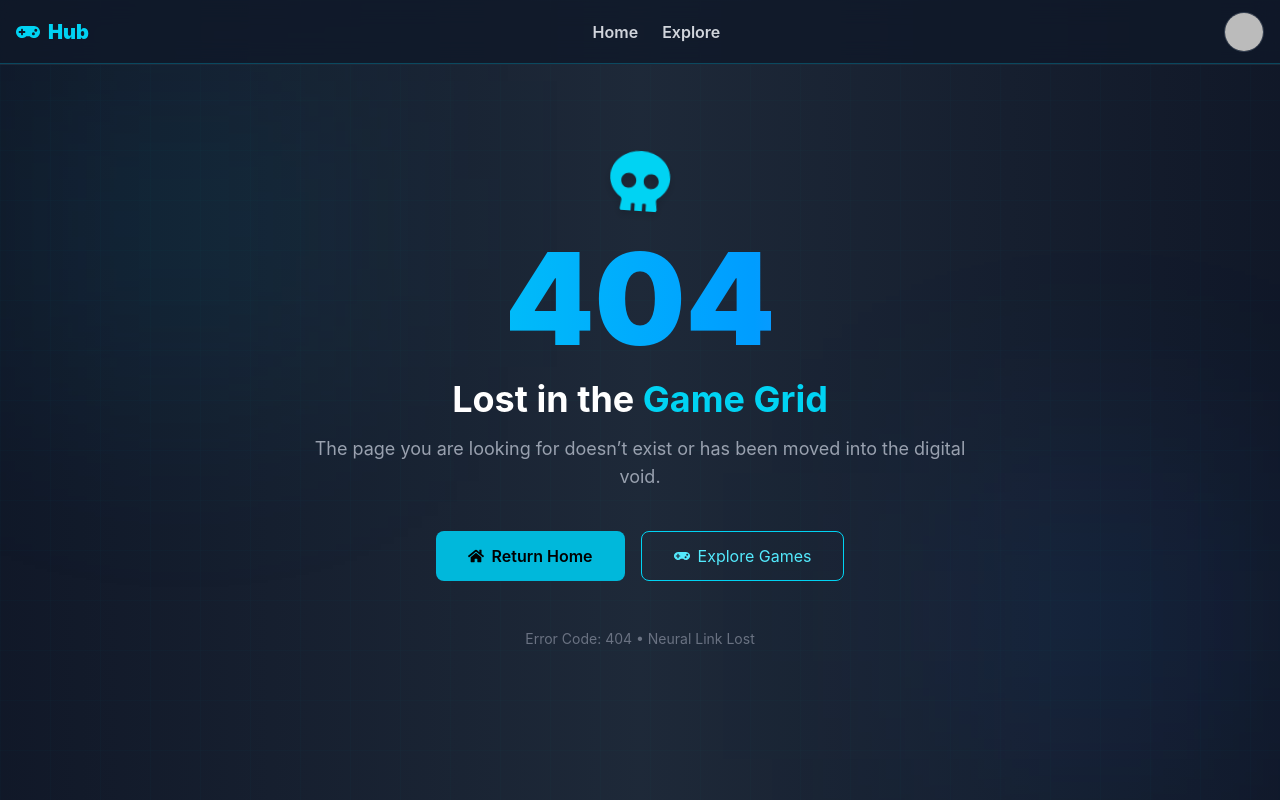
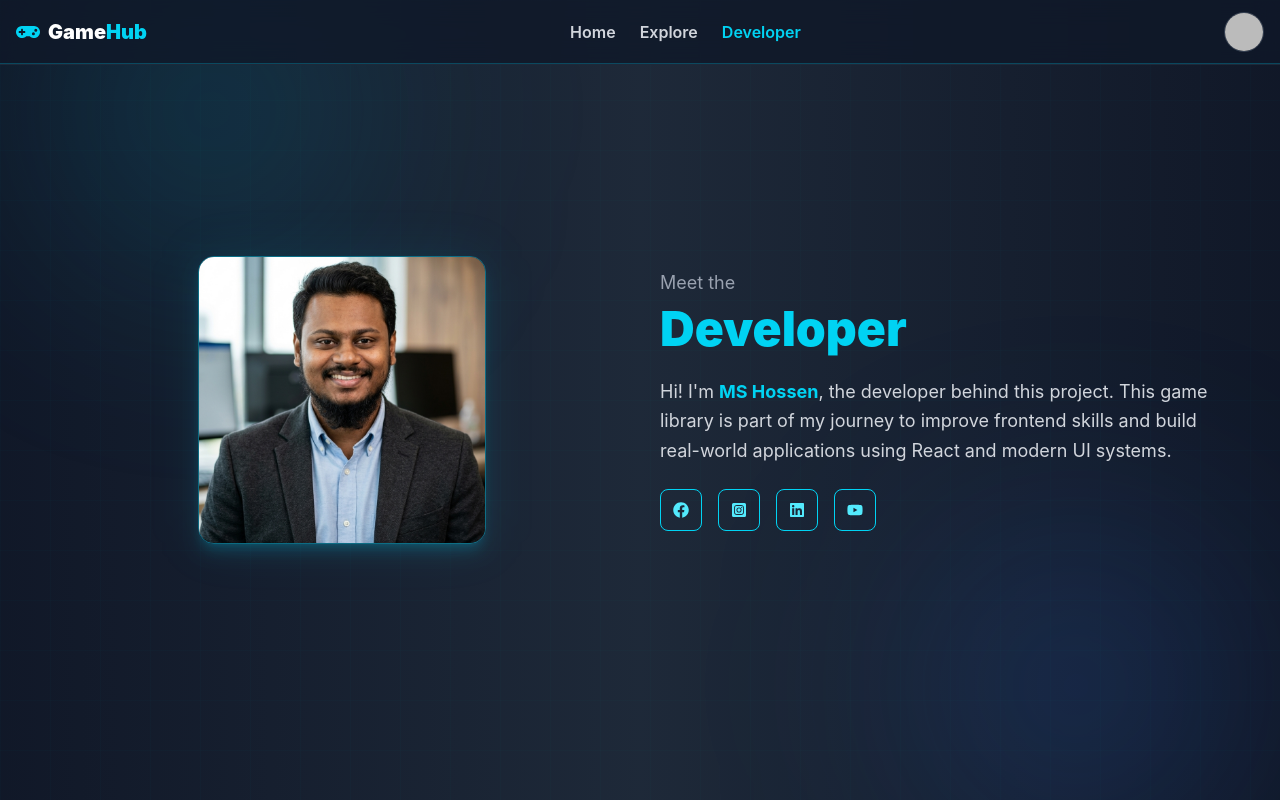
Before and after one commit to MSabbirHossen/Online-Game-Library, a React (Vite) app: page /developers in a window 1280 px wide. Shown: the top 800 px of the page. Built offline with nearby package versions, Linux system fonts and the light colour scheme; no server answers; sample sign-in values are in the browser's storage.

Commit message:
Redirection form the protected route to the desier route is implemented.

```diff
--- a/src/App.jsx
+++ b/src/App.jsx
@@ -15,11 +15,12 @@ import NotFound from "./pages/NotFound";
 import ProtectedRoute from "./components/ProtectedRoute";
 import ExploreGames from "./pages/ExploreGames";
 import PopularGames from "./components/PopularGames/PopularGames";
+import MeetDeveloper from "./pages/MeetDeveloper";
 
 function AppContent() {
   const location = useLocation();
 
-return (
+  return (
     <Routes>
       <Route element={<Layout />}>
         <Route path="/" element={<Home />} />
@@ -48,6 +49,14 @@ return (
           element={
             <ProtectedRoute>
               <UpdateProfile />
+            </ProtectedRoute>
+          }
+        />
+        <Route
+          path="/developers"
+          element={
+            <ProtectedRoute>
+              <MeetDeveloper />
             </ProtectedRoute>
           }
         />
--- a/src/components/Layout/Navbar.jsx
+++ b/src/components/Layout/Navbar.jsx
@@ -24,30 +24,29 @@ const Navbar = () => {
 
   return (
     <nav className="fixed top-0 left-0 w-full z-50 bg-gray-900/80 backdrop-blur-md border-b border-gray-800">
-
       {/* glow line */}
       <div className="absolute bottom-0 left-0 w-full h-[1px] bg-cyan-500/30"></div>
 
       <div className="max-w-7xl mx-auto px-3 sm:px-4 py-2 sm:py-3 flex items-center justify-between">
-
         {/* Logo */}
-        <NavLink to="/" className="flex items-center gap-1 sm:gap-2 group flex-shrink-0">
+        <NavLink
+          to="/"
+          className="flex items-center gap-1 sm:gap-2 group flex-shrink-0"
+        >
           <FaGamepad className="text-cyan-400 text-xl sm:text-2xl group-hover:scale-110 transition" />
-          <span className="text-base sm:text-lg lg:text-xl font-black text-white">
-            <span className="hidden xs:inline">Game</span><span className="text-cyan-400">Hub</span>
+          <span className="text-base sm:text-lg lg:text-xl font-black text-white hidden md:inline">
+            <span className="">Game</span>
+            <span className="text-cyan-400">Hub</span>
           </span>
         </NavLink>
 
         {/* Desktop menu */}
         <div className="hidden md:flex items-center gap-4 lg:gap-6">
-
           <NavLink
             to="/"
             className={({ isActive }) =>
               `text-xs sm:text-sm lg:text-base font-semibold transition ${
-                isActive
-                  ? "text-cyan-400"
-                  : "text-gray-300 hover:text-cyan-300"
+                isActive ? "text-cyan-400" : "text-gray-300 hover:text-cyan-300"
               }`
             }
           >
@@ -58,23 +57,29 @@ const Navbar = () => {
             to="/explore"
             className={({ isActive }) =>
               `text-xs sm:text-sm lg:text-base font-semibold transition ${
-                isActive
-                  ? "text-cyan-400"
-                  : "text-gray-300 hover:text-cyan-300"
+                isActive ? "text-cyan-400" : "text-gray-300 hover:text-cyan-300"
               }`
             }
           >
             Explore
           </NavLink>
+          <NavLink
+            to="/developers"
+            className={({ isActive }) =>
+              `text-xs sm:text-sm lg:text-base font-semibold transition ${
+                isActive ? "text-cyan-400" : "text-gray-300 hover:text-cyan-300"
+              }`
+            }
+          >
+            Developer
+          </NavLink>
         </div>
 
         {/* Right side */}
         <div className="flex items-center gap-2 sm:gap-3">
-
           {/* Auth */}
           {isLoggedIn ? (
             <div className="relative">
-
               {/* avatar */}
               <button
                 onClick={() => setOpen(!open)}
@@ -90,7 +95,6 @@ const Navbar = () => {
               {/* dropdown */}
               {open && (
                 <div className="absolute right-0 mt-3 w-48 sm:w-56 bg-gray-900 border border-gray-700 rounded-xl shadow-lg overflow-hidden z-50">
-
                   <div className="px-4 py-3 border-b border-gray-700 text-sm text-gray-300">
                     {user?.displayName || user?.email}
                   </div>
@@ -114,7 +118,6 @@ const Navbar = () => {
             </div>
           ) : (
             <div className="flex gap-2">
-
               <NavLink
                 to="/login"
                 className="px-4 py-2 text-sm rounded-lg border border-gray-700 text-gray-300 hover:border-cyan-400 hover:text-cyan-300 transition"
@@ -128,7 +131,6 @@ const Navbar = () => {
               >
                 Register
               </NavLink>
-
             </div>
           )}
 
@@ -139,7 +141,6 @@ const Navbar = () => {
           >
             ☰
           </button>
-
         </div>
       </div>
     </nav>
--- a/src/components/ProtectedRoute.jsx
+++ b/src/components/ProtectedRoute.jsx
@@ -1,9 +1,10 @@
 import React from "react";
-import { Navigate } from "react-router";
+import { Navigate, useLocation } from "react-router";
 import { useAuth } from "../context/AuthContext";
 
 const ProtectedRoute = ({ children }) => {
   const { isLoggedIn, loading } = useAuth();
+  const location = useLocation();
 
   if (loading) {
     return (
@@ -14,7 +15,7 @@ const ProtectedRoute = ({ children }) => {
   }
 
   if (!isLoggedIn) {
-    return <Navigate to="/login" replace />;
+    return <Navigate to="/login" state={{ from: location.pathname }} replace />;
   }
 
   return children;
--- a/src/context/AuthContext.jsx
+++ b/src/context/AuthContext.jsx
@@ -1,12 +1,14 @@
 import React, { createContext, useContext, useEffect, useState } from "react";
 import { onAuthStateChanged } from "firebase/auth";
 import { auth } from "../firebase.config";
+import { useLocation } from "react-router";
 
 const AuthContext = createContext();
 
 export const AuthProvider = ({ children }) => {
   const [user, setUser] = useState(null);
   const [loading, setLoading] = useState(true);
+  const location = useLocation();
 
   useEffect(() => {
     const unsubscribe = onAuthStateChanged(auth, (currentUser) => {
--- a/src/pages/Auth/ForgotPassword.jsx
+++ b/src/pages/Auth/ForgotPassword.jsx
@@ -62,14 +62,16 @@ const ForgotPassword = () => {
         animate={{ opacity: 1, y: 0 }}
         className="relative z-10 w-full max-w-md p-8 rounded-2xl bg-black/40 border border-gray-700 backdrop-blur-md shadow-lg shadow-cyan-500/10"
       >
-
         {/* back */}
         <button
-          onClick={() => navigate("/login")}
-          className="flex items-center gap-2 text-gray-400 hover:text-cyan-300 mb-6 transition"
+          onClick={() => {
+            const from = location.state?.from || "/login";
+            navigate(from);
+          }}
+          className="flex items-center gap-2 text-gray-400 hover:text-cyan-300 mb-6 transition text-sm"
         >
           <FaArrowLeft />
-          Back to Login
+          Back
         </button>
 
         {/* icon */}
@@ -79,8 +81,7 @@ const ForgotPassword = () => {
 
         {/* title */}
         <h1 className="text-3xl font-black text-white text-center">
-          Password{" "}
-          <span className="text-cyan-400">Recovery</span>
+          Password <span className="text-cyan-400">Recovery</span>
         </h1>
 
         <p className="text-gray-400 text-center mt-2 mb-8">
@@ -89,7 +90,6 @@ const ForgotPassword = () => {
 
         {/* form */}
         <form onSubmit={handleResetPassword} className="space-y-5">
-
           {/* email */}
           <div className="flex items-center bg-black/30 border border-gray-700 rounded-lg focus-within:border-cyan-400 transition">
             <span className="px-3 text-cyan-400">
@@ -121,7 +121,6 @@ const ForgotPassword = () => {
           A secure reset link will be sent to your email. Follow the
           instructions to regain access to your account.
         </p>
-
       </motion.div>
     </section>
   );
--- a/src/pages/Auth/Login.jsx
+++ b/src/pages/Auth/Login.jsx
@@ -1,5 +1,5 @@
 import React, { useState } from "react";
-import { Link, useNavigate } from "react-router";
+import { Link, useLocation, useNavigate } from "react-router";
 import {
   signInWithEmailAndPassword,
   signInWithPopup,
@@ -15,6 +15,7 @@ const Login = () => {
   const [password, setPassword] = useState("");
   const [loading, setLoading] = useState(false);
   const navigate = useNavigate();
+  const location = useLocation();
 
   const handleLogin = async (e) => {
     e.preventDefault();
@@ -23,7 +24,8 @@ const Login = () => {
     try {
       await signInWithEmailAndPassword(auth, email, password);
       toast.success("Login successful!");
-      navigate("/");
+      const from = location.state?.from || "/";
+      navigate(from);
     } catch (error) {
       toast.error(error.message);
     } finally {
@@ -37,7 +39,8 @@ const Login = () => {
       const provider = new GoogleAuthProvider();
       await signInWithPopup(auth, provider);
       toast.success("Logged in with Google!");
-      navigate("/");
+      const from = location.state?.from || "/";
+      navigate(from);
     } catch (error) {
       toast.error(error.message);
     } finally {
--- a/src/pages/Auth/Register.jsx
+++ b/src/pages/Auth/Register.jsx
@@ -1,5 +1,5 @@
 import React, { useState } from "react";
-import { Link, useNavigate } from "react-router";
+import { Link, useNavigate, useLocation } from "react-router";
 import {
   createUserWithEmailAndPassword,
   signInWithPopup,
@@ -19,6 +19,7 @@ const Register = () => {
   const [confirmPassword, setConfirmPassword] = useState("");
   const [loading, setLoading] = useState(false);
   const navigate = useNavigate();
+  const location = useLocation();
 
   const hasUppercase = /[A-Z]/.test(password);
   const hasLowercase = /[a-z]/.test(password);
@@ -67,7 +68,8 @@ const Register = () => {
       });
 
       toast.success("Account created successfully!");
-      navigate("/");
+      const from = location.state?.from || "/";
+      navigate(from);
     } catch (error) {
       toast.error(error.message);
     } finally {
@@ -81,7 +83,8 @@ const Register = () => {
       const provider = new GoogleAuthProvider();
       await signInWithPopup(auth, provider);
       toast.success("Registered with Google!");
-      navigate("/");
+      const from = location.state?.from || "/";
+      navigate(from);
     } catch (error) {
       toast.error(error.message);
     } finally {
--- a/src/pages/ExploreGames.jsx
+++ b/src/pages/ExploreGames.jsx
@@ -3,10 +3,12 @@ import { motion } from "framer-motion";
 import GameCard from "../components/GameCard";
 import gamesData from "../data/games.json";
 import { FaSearch, FaFilter } from "react-icons/fa";
+import { useLocation } from "react-router";
 
 const ExploreGames = () => {
   const [searchTerm, setSearchTerm] = useState("");
   const [selectedCategory, setSelectedCategory] = useState("All");
+  const location = useLocation();
 
   const categories = ["All", ...new Set(gamesData.map((g) => g.category))];
 
--- a/src/pages/Home.jsx
+++ b/src/pages/Home.jsx
@@ -5,8 +5,10 @@ import CTA from "../components/CtA/CtA";
 import Developers from "../components/Developers/Developers";
 import PopularGames from "../components/PopularGames/PopularGames";
 import Banner from "../components/Banner/Banner";
+import { useLocation } from "react-router";
 
 const Home = () => {
+const location = useLocation();
   return (
     <div className="min-h-screen bg-gray-50">
       <title>Home - GameHub</title>
--- /dev/null
+++ b/src/pages/MeetDeveloper.jsx
@@ -0,0 +1,126 @@
+import React from "react";
+import { motion } from "framer-motion";
+import {
+  FaFacebook,
+  FaYoutube,
+  FaInstagramSquare,
+  FaLinkedin,
+} from "react-icons/fa";
+
+const SocialLinks = [
+  {
+    name: "Facebook",
+    icon: <FaFacebook />,
+    link: "https://www.facebook.com/parttimecoder/",
+  },
+  {
+    name: "Instagram",
+    icon: <FaInstagramSquare />,
+    link: "https://www.instagram.com/parttimecoder/",
+  },
+  {
+    name: "LinkedIn",
+    icon: <FaLinkedin />,
+    link: "https://www.linkedin.com/in/parttimecoder/",
+  },
+  {
+    name: "YouTube",
+    icon: <FaYoutube />,
+    link: "https://www.youtube.com/@Part-TimeCoder",
+  },
+];
+
+const MeetDeveloper = () => {
+  return (
+    <section className="relative min-h-screen overflow-hidden bg-gray-900 flex items-center justify-center px-4">
+
+      {/* ✅ SAME BACKGROUND SYSTEM AS BANNER */}
+      <div className="absolute inset-0 bg-gradient-to-r from-gray-900 via-gray-800 to-gray-900"></div>
+
+      {/* Animated glow (matched) */}
+      <motion.div
+        animate={{ x: [0, 80, -80, 0], y: [0, -40, 40, 0] }}
+        transition={{ duration: 25, repeat: Infinity }}
+        className="absolute top-0 left-0 w-72 h-72 bg-cyan-500/20 rounded-full blur-[120px]"
+      />
+      <motion.div
+        animate={{ x: [0, -80, 80, 0], y: [0, 40, -40, 0] }}
+        transition={{ duration: 30, repeat: Infinity }}
+        className="absolute bottom-0 right-0 w-72 h-72 bg-blue-500/20 rounded-full blur-[120px]"
+      />
+
+      {/* Grid overlay */}
+      <div className="absolute inset-0 opacity-10 bg-[linear-gradient(to_right,#00ffff22_1px,transparent_1px),linear-gradient(to_bottom,#00ffff22_1px,transparent_1px)] bg-[size:50px_50px]"></div>
+
+      {/* CONTENT */}
+      <motion.div
+        initial={{ opacity: 0, y: 50 }}
+        animate={{ opacity: 1, y: 0 }}
+        transition={{ duration: 0.8 }}
+        className="relative z-10 max-w-6xl w-full grid md:grid-cols-2 gap-10 items-center"
+      >
+
+        {/* 🖼️ IMAGE (updated to match theme) */}
+        <div className="flex justify-center">
+          <div className="relative group">
+
+            {/* Glow ring */}
+            <div className="absolute inset-0 rounded-2xl bg-cyan-500/10 blur-xl group-hover:blur-2xl transition"></div>
+
+            <img
+              src="/Developer.png"
+              alt="Developer"
+              className="relative w-64 h-64 md:w-72 md:h-72 object-cover rounded-2xl border border-cyan-400/40 shadow-lg shadow-cyan-500/20 group-hover:scale-105 transition duration-300"
+            />
+          </div>
+        </div>
+
+        {/* 🧠 CONTENT */}
+        <div className="text-center md:text-left">
+
+          {/* Heading (match Banner style) */}
+          <p className="text-gray-400 text-sm md:text-lg mb-2">
+            Meet the
+          </p>
+
+          <h2 className="text-3xl sm:text-5xl font-black text-white mb-6">
+            <span className="text-cyan-400">Developer</span>
+          </h2>
+
+          {/* Description */}
+          <p className="text-gray-300 text-sm sm:text-lg leading-relaxed mb-6">
+            Hi! I'm{" "}
+            <a
+              href="https://www.linkedin.com/in/ms-hossen/"
+              target="_blank"
+              rel="noopener noreferrer"
+              className="font-bold text-cyan-400 hover:text-white transition"
+            >
+              MS Hossen
+            </a>
+            , the developer behind this project. This game library is part of my
+            journey to improve frontend skills and build real-world applications
+            using React and modern UI systems.
+          </p>
+
+          {/* 🔗 SOCIALS (now aligned with banner buttons) */}
+          <div className="flex justify-center md:justify-start gap-4">
+            {SocialLinks.map((social) => (
+              <a
+                key={social.name}
+                href={social.link}
+                target="_blank"
+                rel="noopener noreferrer"
+                className="p-3 rounded-lg border border-cyan-400 text-cyan-300 hover:bg-cyan-400 hover:text-black transition hover:scale-105"
+              >
+                {social.icon}
+              </a>
+            ))}
+          </div>
+        </div>
+      </motion.div>
+    </section>
+  );
+};
+
+export default MeetDeveloper;
```
Also changed, not shown: public/Developer.png (added).
